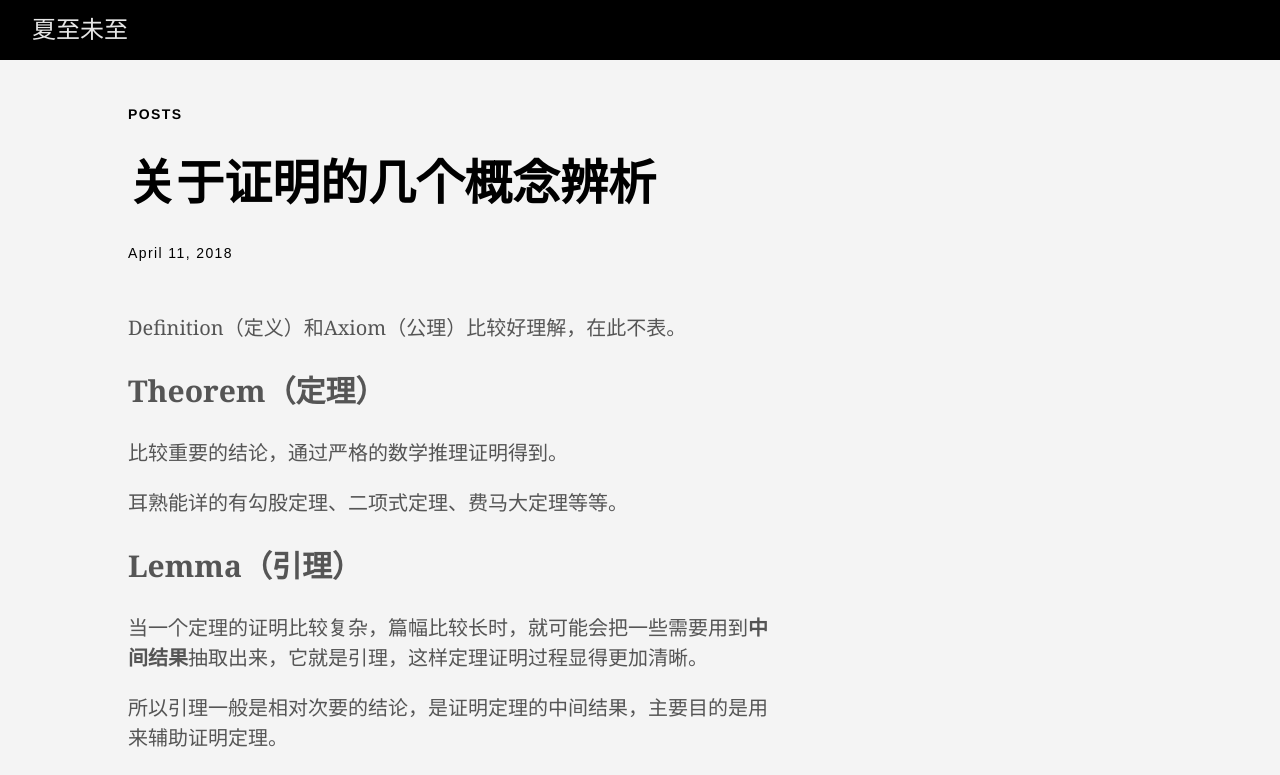
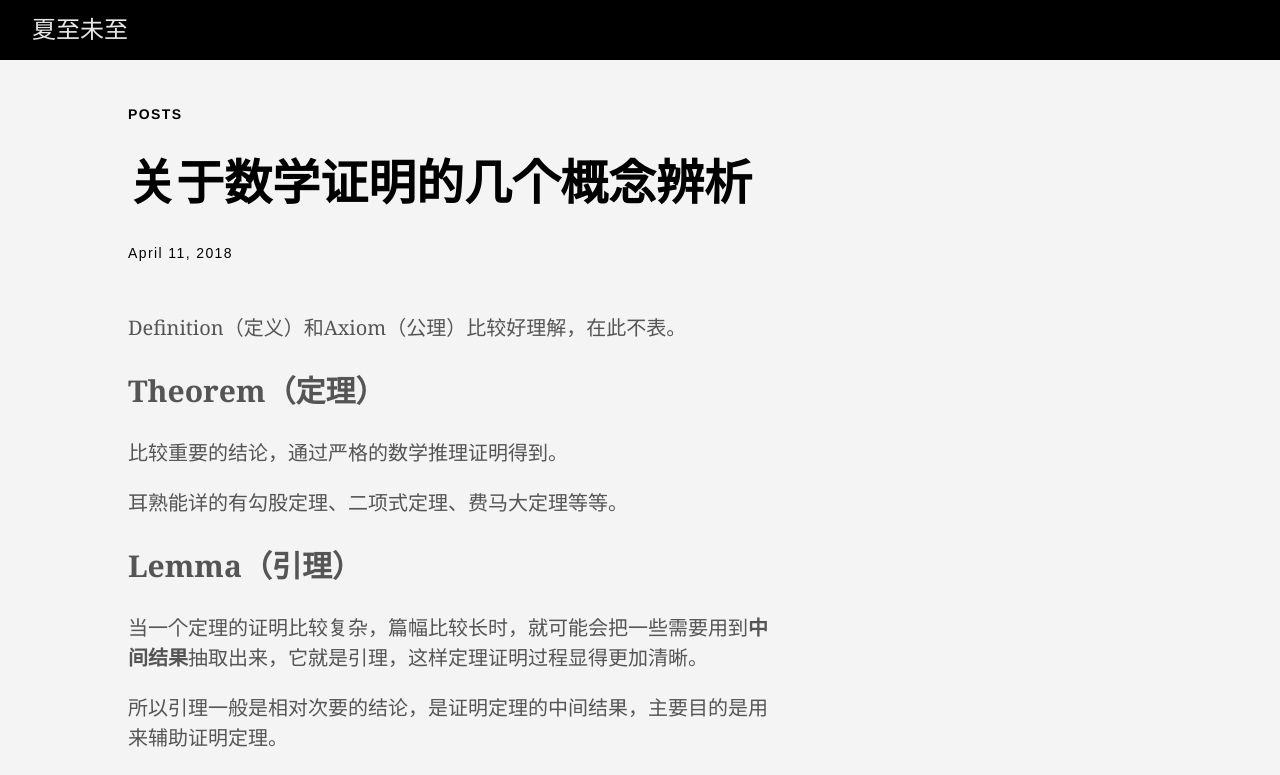
Before and after one commit to coolgod/coolgod.github.io, a plain HTML site: page posts/proof-concepts/index.html in a window 1280 px wide. Shown: the top 775 px of the page. Drawn offline with Linux system fonts and the light colour scheme.

Commit message:
rebuilding site Thu Apr 12 00:06:25 PDT 2018

```diff
--- a/index.xml
+++ b/index.xml
@@ -22,7 +22,7 @@
     </item>
 
     <item>
-      <title>关于证明的几个概念辨析</title>
+      <title>关于数学证明的几个概念辨析</title>
       <link>http://cooglod.github.io/posts/proof-concepts/</link>
       <pubDate>Wed, 11 Apr 2018 19:52:00 +0000</pubDate>
 
--- a/posts/index.xml
+++ b/posts/index.xml
@@ -22,7 +22,7 @@
     </item>
 
     <item>
-      <title>关于证明的几个概念辨析</title>
+      <title>关于数学证明的几个概念辨析</title>
       <link>http://cooglod.github.io/posts/proof-concepts/</link>
       <pubDate>Wed, 11 Apr 2018 19:52:00 +0000</pubDate>
 
--- a/posts/proof-concepts/index.html
+++ b/posts/proof-concepts/index.html
@@ -4,7 +4,7 @@
     <meta charset="utf-8">
     <meta http-equiv="X-UA-Compatible" content="IE=edge,chrome=1">
 
-    <title>夏至未至  | 关于证明的几个概念辨析</title>
+    <title>夏至未至  | 关于数学证明的几个概念辨析</title>
     <meta name="HandheldFriendly" content="True">
     <meta name="MobileOptimized" content="320">
 
@@ -27,7 +27,7 @@
 
 
 
-    <meta property="og:title" content="关于证明的几个概念辨析" />
+    <meta property="og:title" content="关于数学证明的几个概念辨析" />
 <meta property="og:description" content="Definition（定义）和Axiom（公理）比较好理解，在此不表。
 Theorem（定理） 比较重要的结论，通过严格的数学推理证明得到。
 耳熟能详的有勾股定理、二项式定理、费马大定理等等。
@@ -54,7 +54,7 @@ Corollary（推论） 一般是基于定理进一步推理得到的简短结果
 
 
 
-<meta itemprop="name" content="关于证明的几个概念辨析">
+<meta itemprop="name" content="关于数学证明的几个概念辨析">
 <meta itemprop="description" content="Definition（定义）和Axiom（公理）比较好理解，在此不表。
 Theorem（定理） 比较重要的结论，通过严格的数学推理证明得到。
 耳熟能详的有勾股定理、二项式定理、费马大定理等等。
@@ -72,7 +72,7 @@ Corollary（推论） 一般是基于定理进一步推理得到的简短结果
 
 <meta itemprop="keywords" content="" />
 <meta name="twitter:card" content="summary"/>
-<meta name="twitter:title" content="关于证明的几个概念辨析"/>
+<meta name="twitter:title" content="关于数学证明的几个概念辨析"/>
 <meta name="twitter:description" content="Definition（定义）和Axiom（公理）比较好理解，在此不表。
 Theorem（定理） 比较重要的结论，通过严格的数学推理证明得到。
 耳熟能详的有勾股定理、二项式定理、费马大定理等等。
@@ -125,7 +125,7 @@ Corollary（推论） 一般是基于定理进一步推理得到的简短结果
 
         POSTS
       </p>
-      <h1 class="f1 athelas mb1">关于证明的几个概念辨析</h1>
+      <h1 class="f1 athelas mb1">关于数学证明的几个概念辨析</h1>
 
       <time class="f6 mv4 dib tracked" datetime="2018-04-11T19:52:00Z">April 11, 2018</time>
     </header>
```
Also changed, not shown: index.html (+1 -1 lines), posts/index.html (+1 -1 lines).
